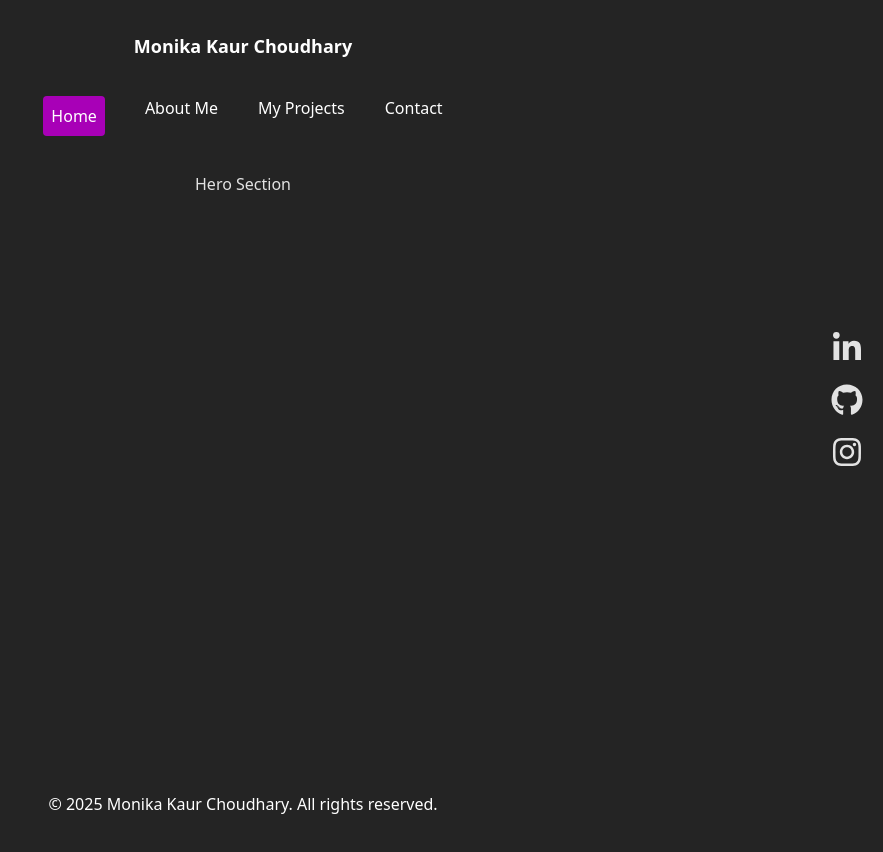
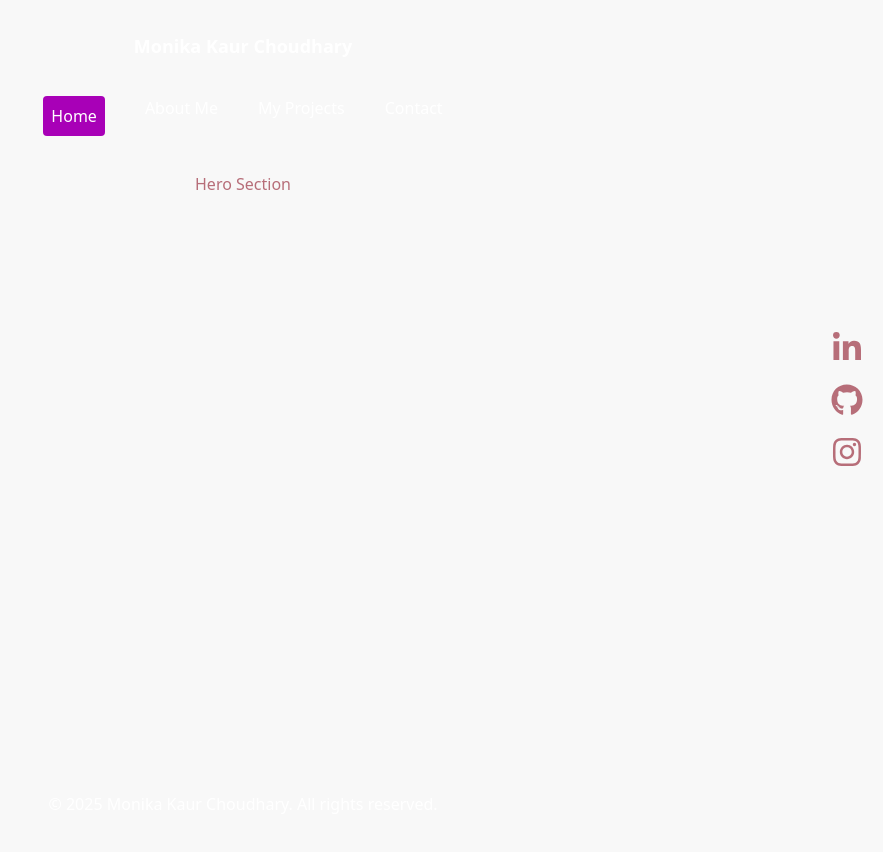
Before and after one commit to Monika-Choudhary/Dev-Portfolio, a React (Vite) app: page / in a window 1280 px wide. Shown: the top 852 px of the page, without its empty margins (397-1280 px from the left). Built offline with nearby package versions, Linux system fonts and the light colour scheme.

Commit message:
Update SocialMediaLinks component styles and adjust global color scheme

```diff
--- a/src/components/SocialMediaLinks.tsx
+++ b/src/components/SocialMediaLinks.tsx
@@ -3,7 +3,7 @@ import { FaLinkedinIn } from "react-icons/fa6";
 
 function SocialMediaLinks() {
   return (
-    <div className="absolute top-1/2 right-5 transform -translate-y-1/2 flex flex-col items-end space-y-5">
+    <div className="text-rosegold  absolute top-1/2 right-5 transform -translate-y-1/2 flex flex-col items-end space-y-5">
       <a href="" target="blank">
         <FaLinkedinIn className="icon-size" />
       </a>
--- a/src/index.css
+++ b/src/index.css
@@ -6,15 +6,22 @@
   font-weight: 400;
 
   color-scheme: light dark;
-  color: rgba(255, 255, 255, 0.87);
-  background-color: #242424;
+  color:#B76E79 ;
+  background-color:		#F8F8F8;
 
   font-synthesis: none;
   text-rendering: optimizeLegibility;
   -webkit-font-smoothing: antialiased;
   -moz-osx-font-smoothing: grayscale;
+
 }
+@theme{
+--color-lilac:	#C8A2C8;
+--color-teal:#008080;
+--color-babyblue: #ADD8E6;
+--color-rosegold: #B76E79;
 
+}
 .icon-size {
   width: 2em;
   height: 2em;
```
